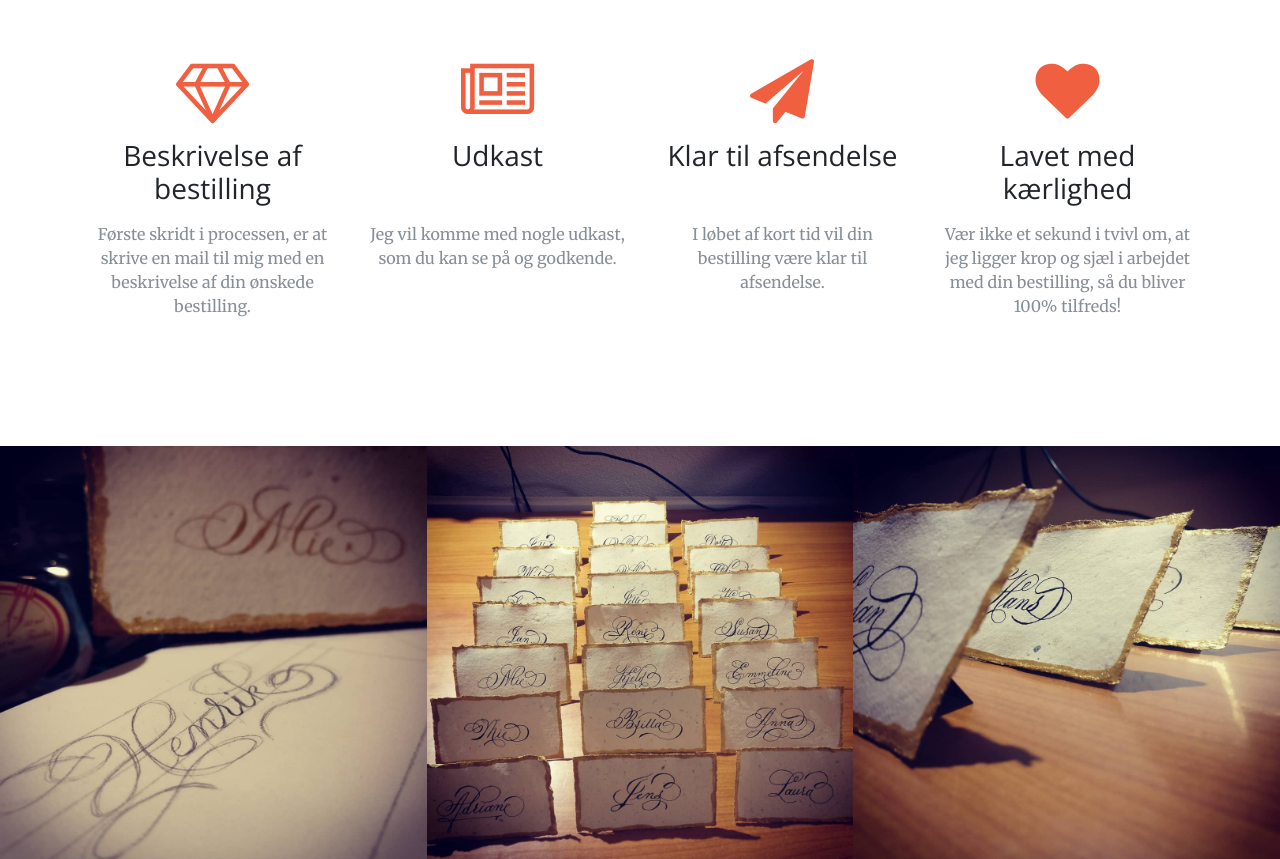
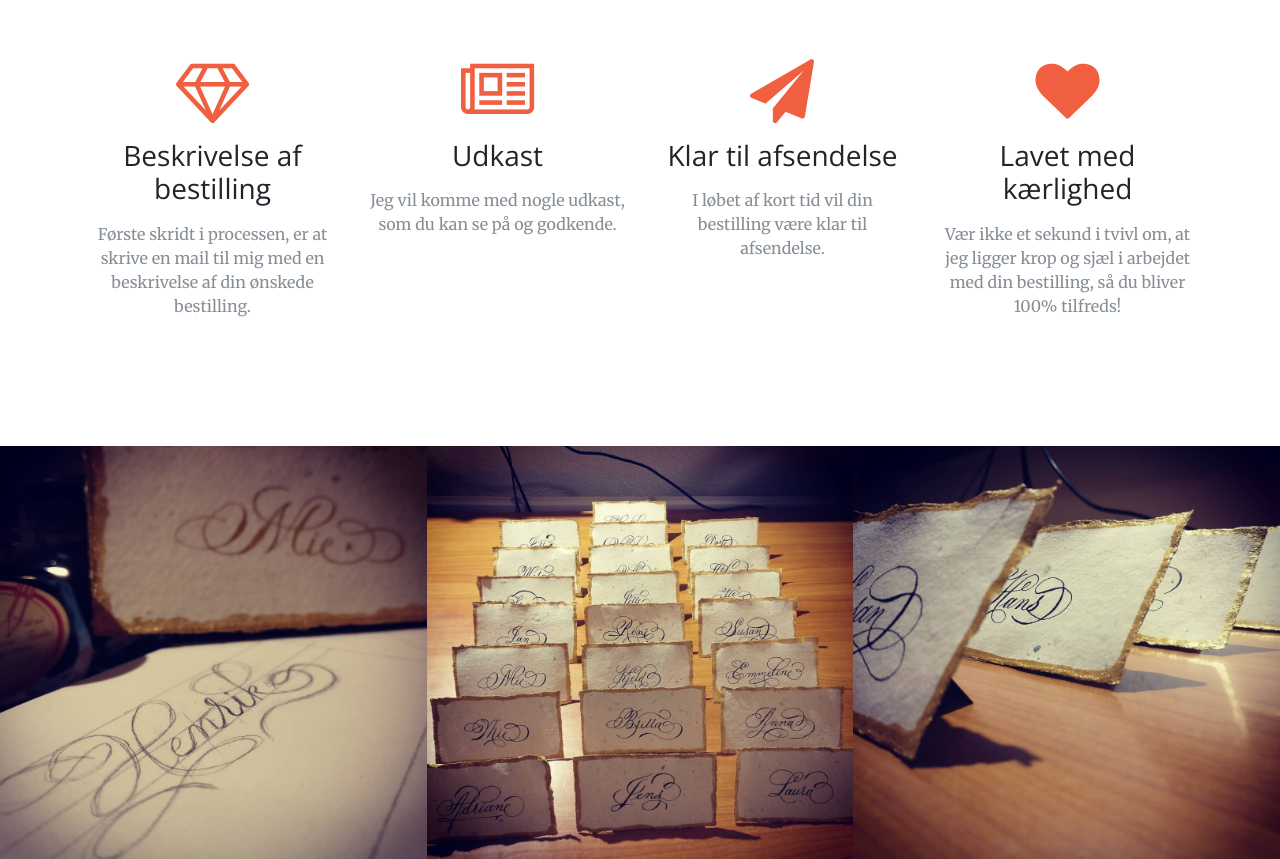
Before and after one commit to humleflue/skaalum-tech, a website: page public/damsgaard-writing/index.html in a window 1280 px wide. Shown: the part 1480-2339 px from the top of the page. Drawn offline with nearby package versions, Linux system fonts and the light colour scheme.

Commit message:
fixed spacing again

```diff
--- a/public/damsgaard-writing/index.html
+++ b/public/damsgaard-writing/index.html
@@ -80,13 +80,13 @@
                 </div>
                 <div class="col-md-6 col-lg-3 text-center">
                     <div class="mx-auto service-box mt-5"><i class="fa fa-newspaper-o fa-4x text-primary mb-3 sr-icons" data-aos="zoom-in" data-aos-duration="200" data-aos-delay="400" data-aos-once="true"></i>
-                        <h3 class="mb-3">Udkast<br><br></h3>
+                        <h3 class="mb-3">Udkast<br></h3>
                         <p class="text-muted mb-0">Jeg vil komme med nogle udkast, som du kan se på og godkende.</p>
                     </div>
                 </div>
                 <div class="col-md-6 col-lg-3 text-center">
                     <div class="mx-auto service-box mt-5"><i class="fa fa-paper-plane fa-4x text-primary mb-3 sr-icons" data-aos="zoom-in" data-aos-duration="200" data-aos-delay="200" data-aos-once="true"></i>
-                        <h3 class="mb-3">Klar til afsendelse<br><br></h3>
+                        <h3 class="mb-3">Klar til afsendelse<br></h3>
                         <p class="text-muted mb-0">I løbet af kort tid vil din bestilling være klar til afsendelse.</p>
                     </div>
                 </div>
```
Also changed, not shown: 1 other file.
